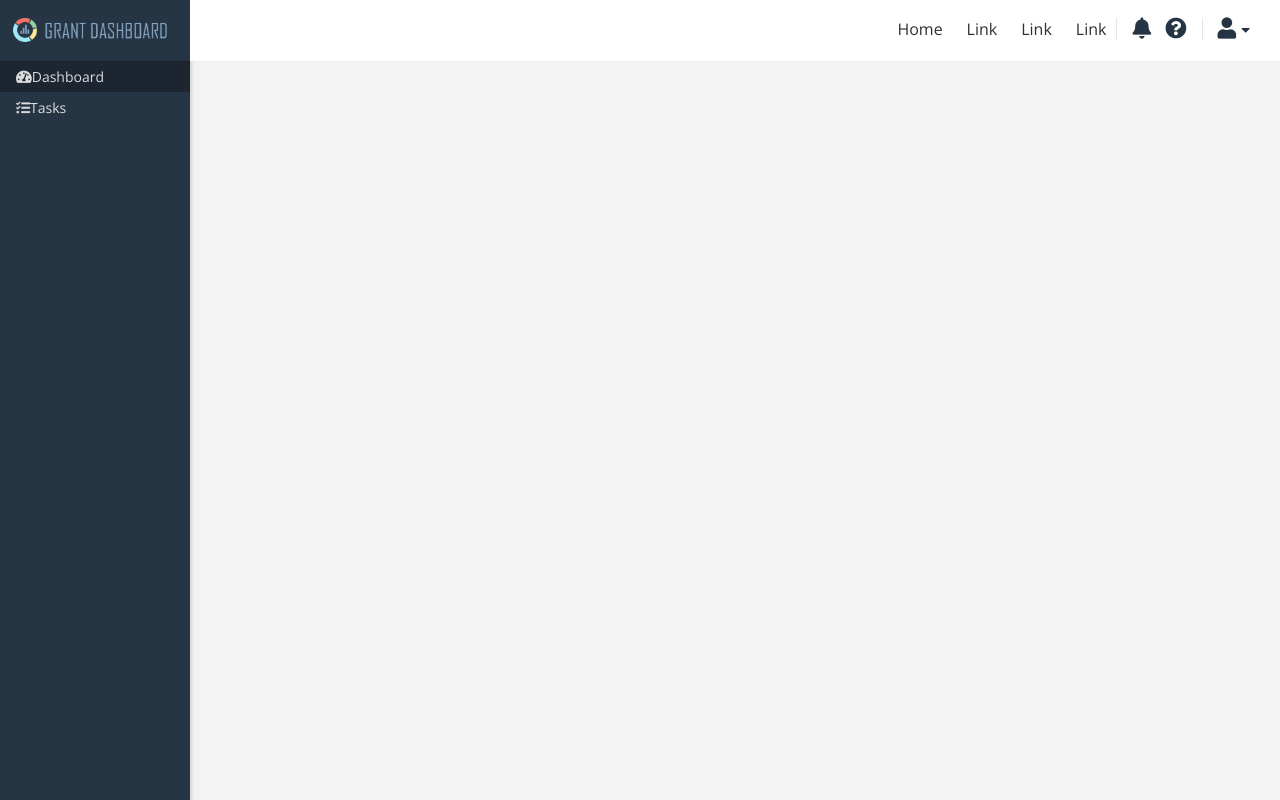
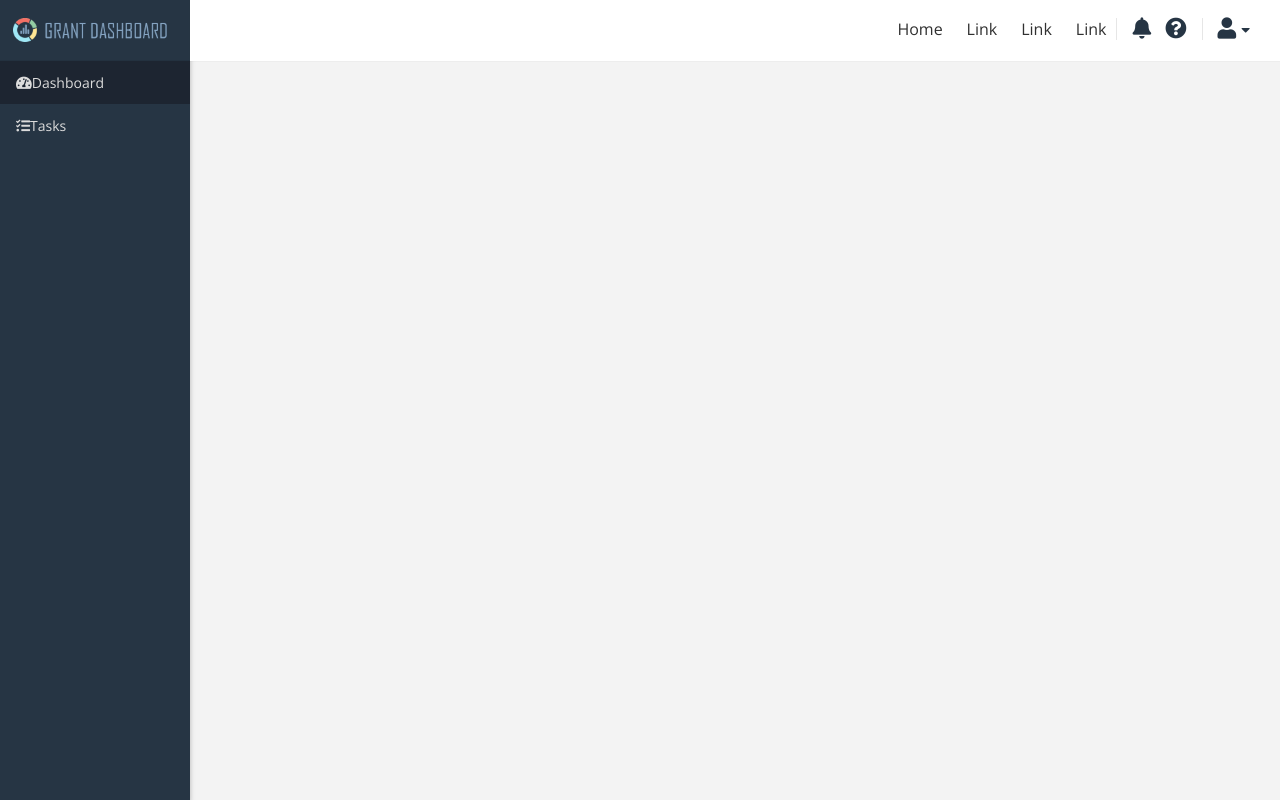
Before and after one commit to ZacharyMcGee/Grant-Management-Dashboard, a PHP site: page /dashboard.php in a window 1280 px wide. Run offline with PHP 8.4, Linux system fonts and the light colour scheme; some libraries are stand-ins or nearby versions.

Commit message:
Enlarge Sidebar Nav Buttons

```diff
--- a/Grant Management Dashboard/css/style.css
+++ b/Grant Management Dashboard/css/style.css
@@ -203,7 +203,7 @@ body {
 }
 
 .sidebar-menu a {
-    padding: 6px 8px 6px 16px;
+    padding: 12px 8px 12px 16px;
     text-decoration: none;
     font-size: 14px;
     font-family: 'Open Sans', sans-serif;
```
